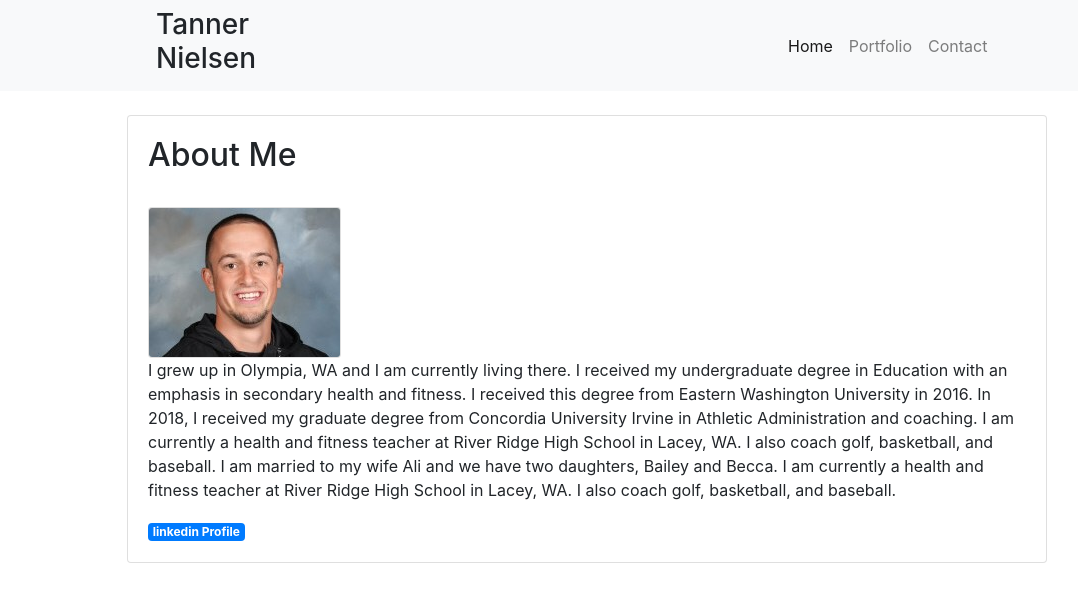
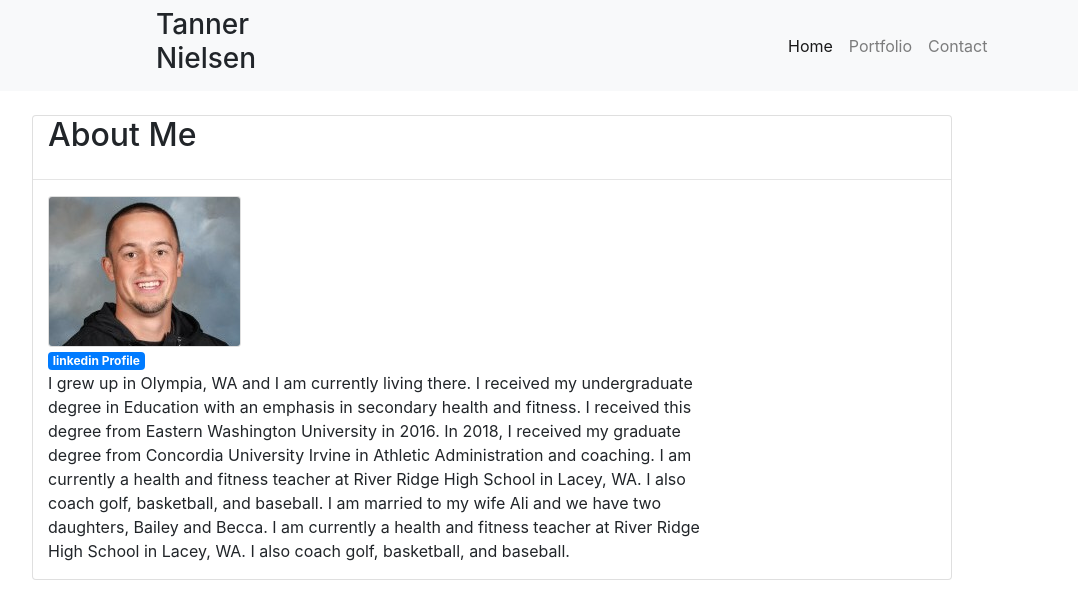
Before and after one commit to Tan-Ali/HW2.CSS-Bootstrap, a plain HTML site: page index.html in a window 1280 px wide. Shown: the whole page, without its empty margins (53-1131 px from the left). Drawn offline with nearby package versions, Linux system fonts and the light colour scheme.

Commit message:
br to hr and fixed col-sm in portfolio

```diff
--- a/index.html
+++ b/index.html
@@ -35,16 +35,21 @@
 
   <div class="container">
     <div class="row">
-      <div class="col-sm-1"></div>
       <div class="col-sm-10">
         <div class="card">
-          <div class="card-body">
-            <h2 class="title">About Me</h2>
-            <br>
-
+          <div class="card-type">
+            <h2 class="col-sm-10" class="title">About Me</h2>
+          </div>
+          <hr>
+          <div class="col-sm-3">
             <img class="card responsive" src="assets\images\Nielsen.JPG" alt="Picture of Tanner Nielsen">
+            <a href="https://www.linkedin.com/in/tanner-nielsen-224a60149/" class="badge badge-primary">linkedin
+              Profile</a>
+          </div>
+          <div class="col-sm-9">
             <p>
-                 I grew up in Olympia, WA and I am currently living there. I received my undergraduate degree in Education
+              I grew up in Olympia, WA and I am currently living there. I received my undergraduate degree in
+              Education
               with an emphasis in secondary health and fitness. I received this degree from Eastern Washington
               University in 2016. In 2018, I received my graduate degree from Concordia University Irvine in Athletic
               Administration and coaching. I am currently a health and fitness teacher at River Ridge High School in
@@ -52,16 +57,10 @@
               daughters, Bailey and Becca. I am currently a health and fitness teacher at River Ridge High School in
               Lacey, WA. I also coach golf, basketball, and baseball.
             </p>
-              <a href="https://www.linkedin.com/in/tanner-nielsen-224a60149/" class="badge badge-primary">linkedin
-              Profile</a>
-
           </div>
         </div>
       </div>
     </div>
-    <div class="sm-col-1"></div>
-  </div>
-
 </body>
 
 <script src="https://code.jquery.com/jquery-3.4.1.slim.min.js"
```
Also changed, not shown: portfolio.html (+0 -1 lines). Lines whose indentation alone changed are shown as unchanged.
